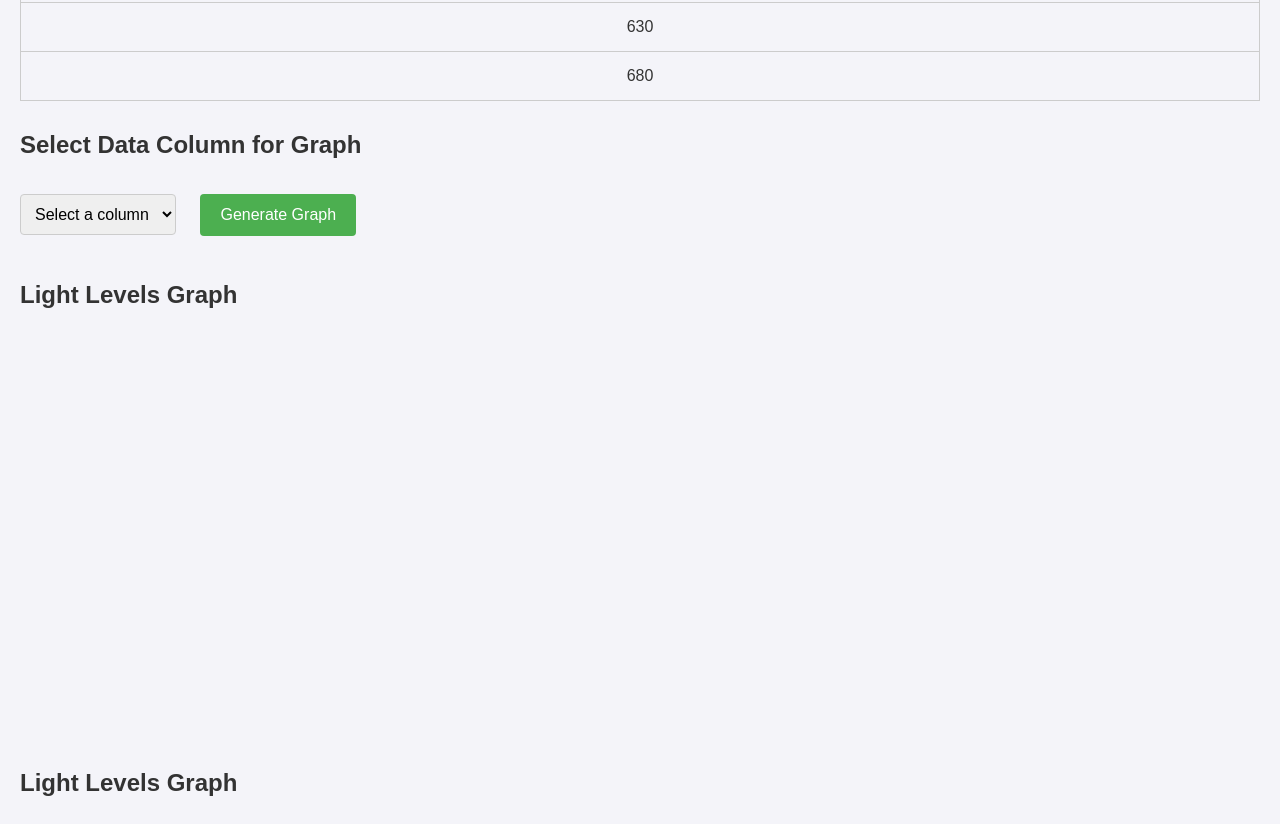
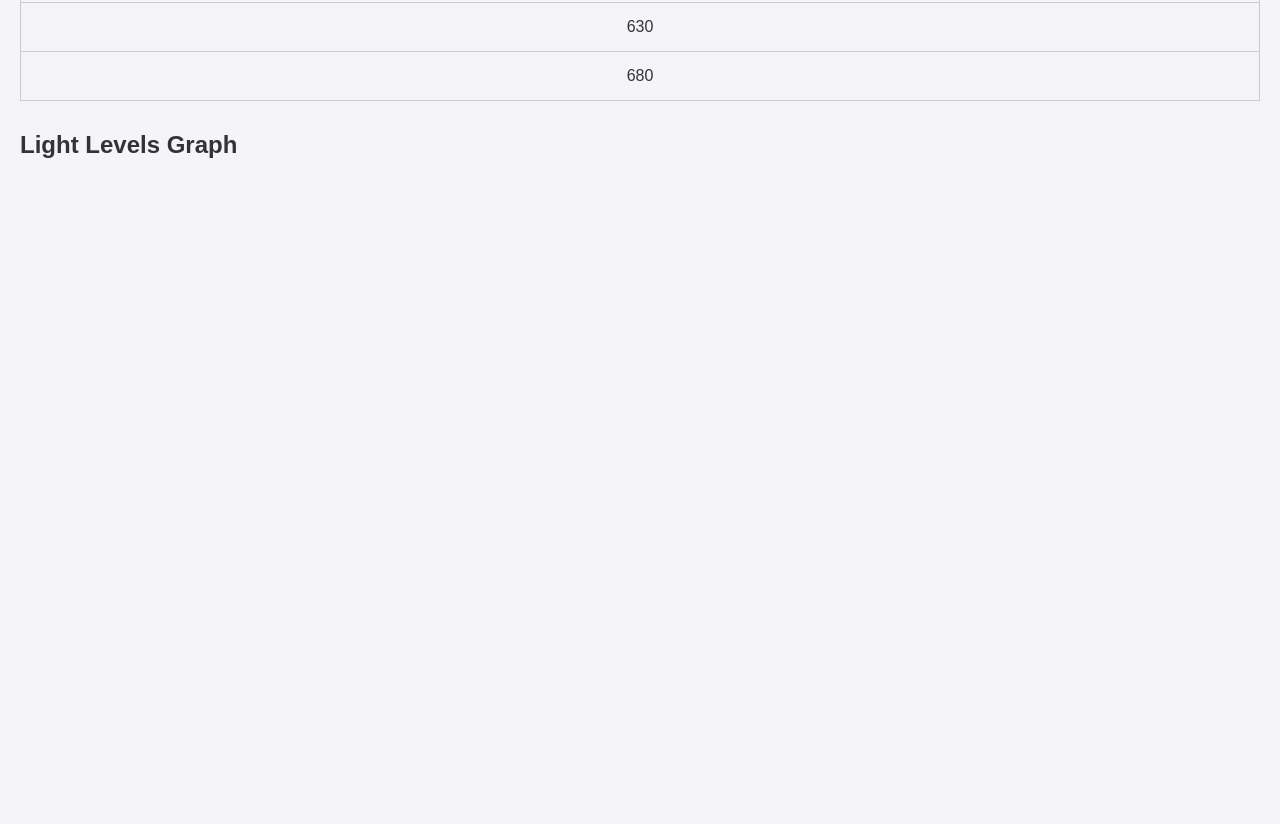
Before and after one commit to simmsj3/digital-lab-book-plant-light, a plain HTML site: page index.html in a window 1280 px wide. Shown: the part 580-1404 px from the top of the page. After the commit the page ends 949 px from the top, so only its background shows below. Drawn offline with nearby package versions, Linux system fonts and the light colour scheme.

Commit message:
Update index.html

```diff
--- a/index.html
+++ b/index.html
@@ -37,25 +37,10 @@
         </table>
     </section>
 
-    <!-- Section to generate the graph -->
-    <section id="generate-graph">
-        <h2>Select Data Column for Graph</h2>
-        <select id="dataColumnSelect">
-            <option value="">Select a column</option>
-        </select>
-        <button type="button" onclick="generateGraph()">Generate Graph</button>
-    </section>
-
-<!-- Section to display the graph -->
-<section id="graph">
-    <h2>Light Levels Graph</h2>
-    <canvas id="lightChart" width="800" height="400"></canvas> <!-- Increased size -->
-</section>
-
     <!-- Section to display the graph -->
     <section id="graph">
         <h2>Light Levels Graph</h2>
-        <canvas id="lightChart"></canvas>
+        <canvas id="lightChart"></canvas> <!-- Canvas with dynamic size -->
     </section>
 
     <script src="scripts.js"></script>
```
